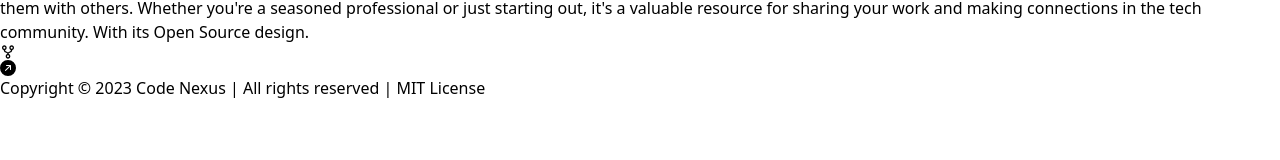
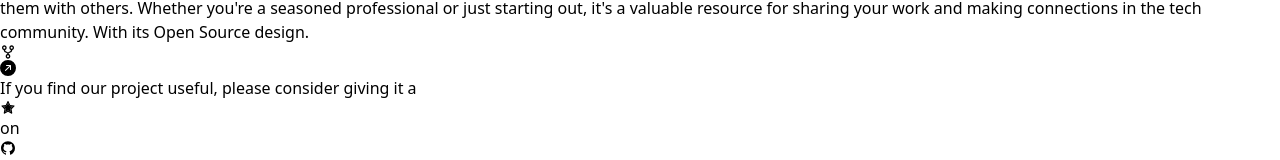
Before and after one commit to jayk-gupta/Code-Nexus, a React (Vite) app: page / in a window 1280 px wide. Shown: the part 836-996 px from the top of the page. Before the commit the page ends 936 px from the top, so only its background shows below. Built offline with nearby package versions, Linux system fonts and the light colour scheme.

Commit message:
footer updated

```diff
--- a/src/components/Footer.jsx
+++ b/src/components/Footer.jsx
@@ -1,12 +1,32 @@
-
+import { AiTwotoneStar } from "react-icons/ai";
+import { AiOutlineGithub } from "react-icons/ai";
 
 export const Footer = () => {
   return (
     <div className="bg-purple-200 text-center py-4">
-      <p>
-        Copyright © 2023 Code Nexus | All rights reserved | MIT License</p>
+      <p className="tracking-wider">
+        If you find our project useful, please consider giving it a{" "}
+        <span>
+          <a
+            href="https://github.com/jayk-gupta/Code-Nexus"
+            target="_blank"
+            rel="noreferrer"
+          >
+            <AiTwotoneStar className="text-purple-700 text-2xl inline-block mx-2" />
+          </a>
+        </span>
+        on
+        <a
+          href="https://github.com/jayk-gupta/Code-Nexus"
+          target="_blank"
+          rel="noreferrer"
+        >
+          <AiOutlineGithub className="text-purple-700 text-2xl inline-block ml-2" />
+        </a>
+        <p>Copyright © 2023 Code Nexus | All rights reserved | MIT License</p>
+      </p>
     </div>
   );
-}
+};
 
 export default Footer;
```
